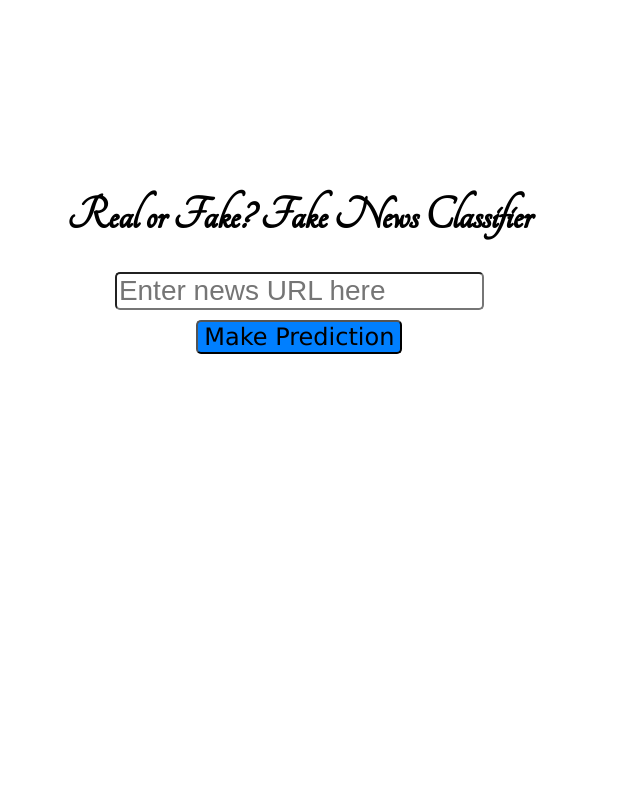
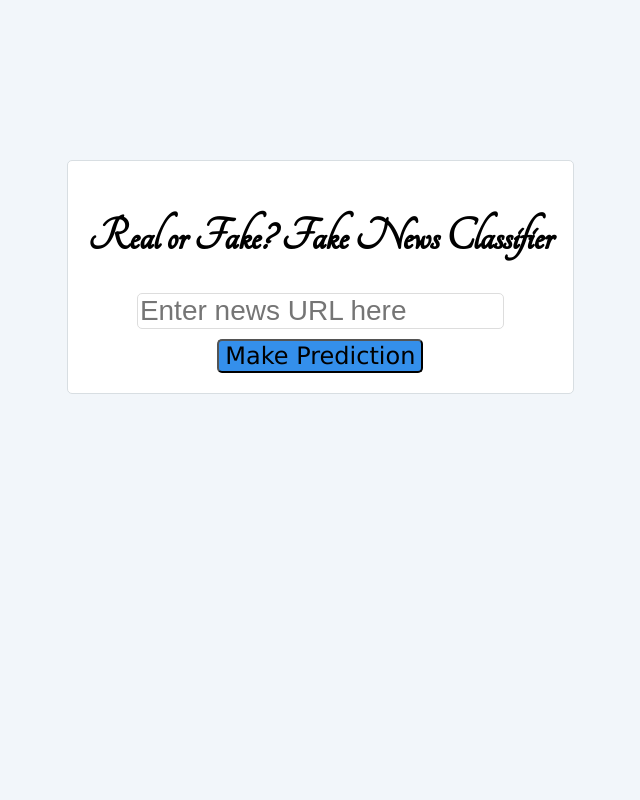
Before and after one commit to banluong/fake-news-classification-app, a Python web app: template 2. app/templates/main.html in a window 1280 px wide. Shown: the whole page, without its empty margins (317-957 px from the left). Run offline with Jinja, Linux system fonts and the light colour scheme; the template is opened without the code that fills it, so the values that code supplies are empty.

Commit message:
Update CSS file
Updated background colours, borders of div, border-radius for form.

```diff
--- a/2. app/static/css/style.css
+++ b/2. app/static/css/style.css
@@ -1,6 +1,11 @@
+html {
+  height: 100%;
+}
+
 body {
   font-family: "Tangerine", sans-serif;
   text-align: center;
+  background-color: rgb(242, 246, 250);
 }
 
 h1 {
@@ -11,18 +16,33 @@ h1 {
 
 .enterurl {
   position: absolute;
+  padding: 20px;
   top: 20%;
   left: 30%;
+  background-color: #fff;
+  border: 1px solid #d8dee2;
+  border-radius: 5px;
 }
 
 input {
   font-size: 28px;
   border-radius: 5px;
   margin-bottom: 10px;
+  -webkit-transition: all 0.30s ease-in-out;
+  -moz-transition: all 0.30s ease-in-out;
+  -ms-transition: all 0.30s ease-in-out;
+  -o-transition: all 0.30s ease-in-out;
+  border: 1px solid #DDDDDD;
+}
+
+input[type=text]:focus{
+  outline: none;
+  border-color: #9ecaed;
+  box-shadow: 0 0 15px rgba(81, 203, 238, 1);
 }
 
 button {
-  background-color: #007fff;
+  background-color: rgb(52, 143, 235);
   font-family: "Lucida Sans Unicode", "Lucida Grande", sans-serif;
   font-size: 24px;
   border-radius: 5px;
```
